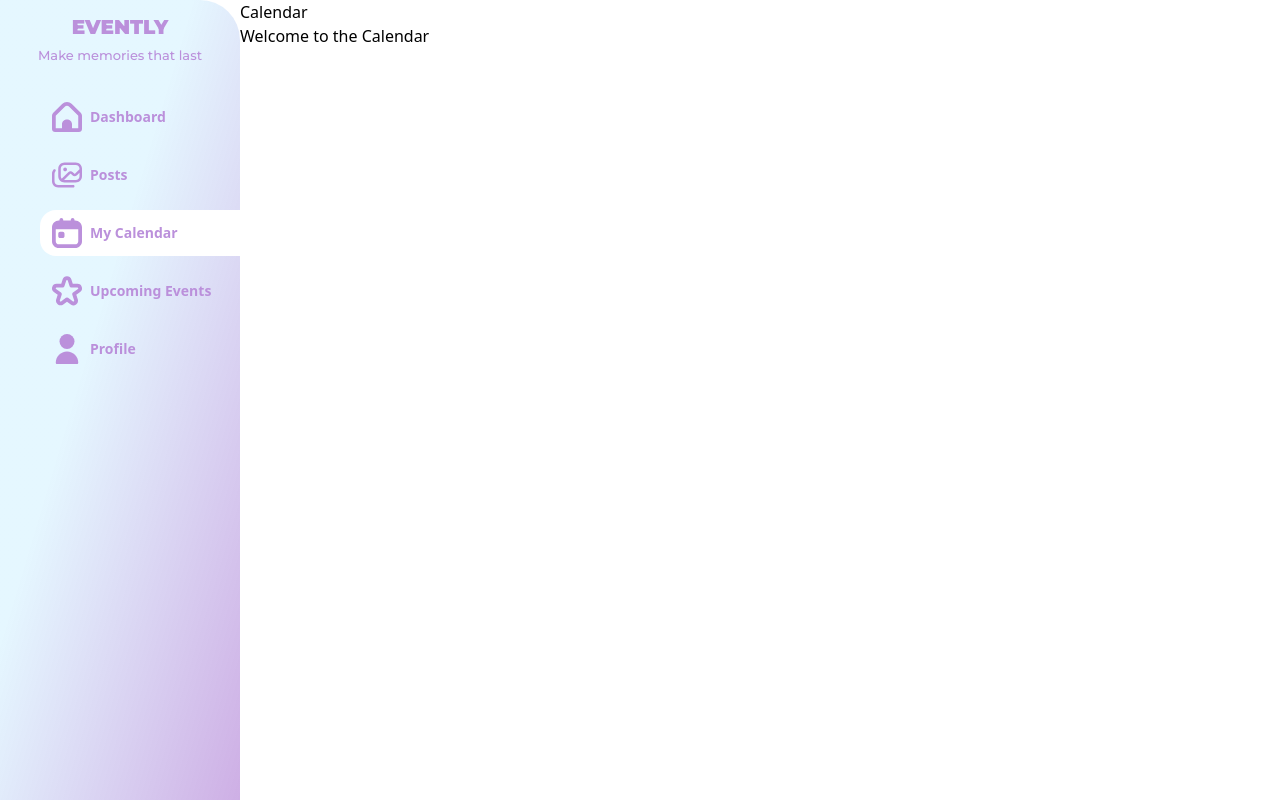
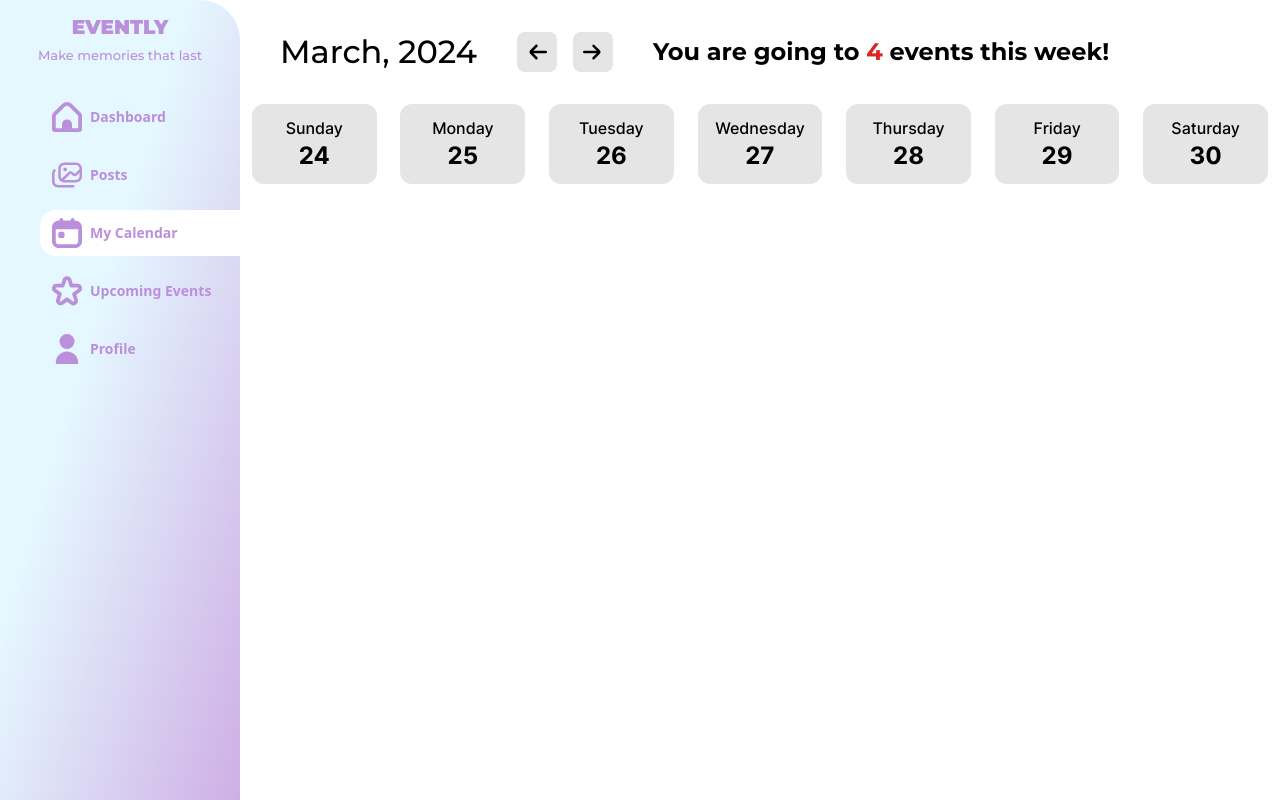
Before and after one commit to Ilmaooo/evently, a React (Vite) app: page /evently/my-calendar in a window 1280 px wide. Built offline with nearby package versions, Linux system fonts and the light colour scheme.

Commit message:
added calendar page feature

```diff
--- a/src/index.css
+++ b/src/index.css
@@ -6,3 +6,8 @@
   font-family: "Montserrat";
   src: url("../src/assets/fonts/Montserrat/Montserrat-VariableFont_wght.ttf");
 }
+
+@font-face {
+  font-family: "Inter";
+  src: url("../src/assets/fonts/Inter/Inter-VariableFont_slnt\,wght.ttf");
+}
--- a/src/views/MyCalendar.jsx
+++ b/src/views/MyCalendar.jsx
@@ -1,12 +1,82 @@
-import React from "react";
+import { React, useState } from "react";
 import Sidebar from "src/components/Sidebar";
+import ArrowIcon from "src/assets/icons/arrow-small-right.svg";
+
 const MyCalendar = () => {
+  const [currentDate, setCurrentDate] = useState(new Date());
+  const options = { month: "long" };
+  const days = [
+    "Sunday",
+    "Monday",
+    "Tuesday",
+    "Wednesday",
+    "Thursday",
+    "Friday",
+    "Saturday",
+  ];
+
+  const getDayDate = (dayIndex) => {
+    const currentDateCopy = new Date(currentDate);
+    const currentDayOfWeek = currentDateCopy.getDay();
+    const difference = dayIndex - currentDayOfWeek;
+    currentDateCopy.setDate(currentDateCopy.getDate() + difference);
+    return currentDateCopy.getDate();
+  };
+
+  const goToPreviousWeek = () => {
+    const newDate = new Date(currentDate);
+    newDate.setDate(newDate.getDate() - 7);
+    setCurrentDate(newDate);
+  };
+
+  const goToNextWeek = () => {
+    const newDate = new Date(currentDate);
+    newDate.setDate(newDate.getDate() + 7);
+    setCurrentDate(newDate);
+  };
+
   return (
     <div>
       <Sidebar currentView="My Calendar" />
-      <div className="ml-60">
-        <h1>Calendar</h1>
-        <p>Welcome to the Calendar</p>
+      <div className="sm:ml-60">
+        <div className="ml-10 mt-7 flex items-center gap-5">
+          <h1 className="font-Montserrat text-[32px] font-medium">
+            {currentDate.toLocaleString(undefined, options)}, {currentDate.getFullYear()}
+          </h1>
+          <div className="mx-5 flex gap-4">
+            <button
+              className="flex h-10 w-10 items-center justify-center rounded-lg bg-[#e5e5e5]"
+              onClick={goToPreviousWeek}
+            >
+              <img
+                src={ArrowIcon}
+                className="h-[30px] w-[30px] rotate-180"
+                alt="Previous"
+              ></img>
+            </button>
+            <button
+              className="flex h-10 w-10 items-center justify-center rounded-lg bg-[#e5e5e5]"
+              onClick={goToNextWeek}
+            >
+              <img src={ArrowIcon} className="h-[30px] w-[30px]" alt="Next"></img>
+            </button>
+          </div>
+          <h1 className="font-Montserrat text-2xl font-bold">
+            You are going to <span className="text-red-600">4</span> events this week!
+          </h1>
+        </div>
+
+        <div className="mt-7 flex items-center justify-around">
+          {days.map((day, index) => (
+            <div
+              key={index}
+              className="flex h-20 w-[12%] flex-col items-center justify-center rounded-xl bg-[#e5e5e5] font-Inter text-base font-medium"
+            >
+              <p>{day}</p>
+              <h1 className="text-2xl font-bold">{getDayDate(index)}</h1>
+            </div>
+          ))}
+        </div>
       </div>
     </div>
   );
--- a/tailwind.config.js
+++ b/tailwind.config.js
@@ -11,6 +11,7 @@ export default {
       },
       fontFamily: {
         Montserrat: ["Montserrat", "sans-serif"],
+        Inter: ["Inter", "sans-serif"],
       },
     },
   },
```
Also changed, not shown: src/assets/fonts/Inter/Inter-VariableFont_slnt,wght.ttf (added), src/assets/fonts/Inter/OFL.txt (added), src/assets/fonts/Montserrat/README.txt (deleted).
